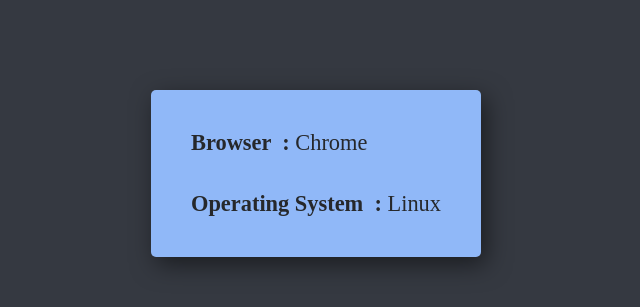
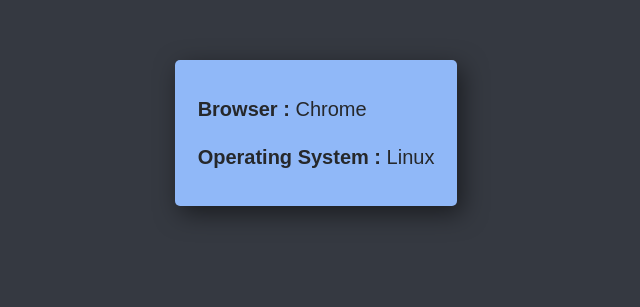
Before and after one commit to EshanTrivedi21/Browser_Detection, a plain HTML site: page index.html in a window 1280 px wide. Shown: the part 227-534 px from the top of the page, without its empty margins (324-964 px from the left). Drawn offline with Linux system fonts and the light colour scheme.

Commit message:
Final V1

```diff
--- a/index.html
+++ b/index.html
@@ -9,8 +9,8 @@
 </head>
 <body>
     <div class="container">
-        <div>Browser &nbsp;: <span id="browserType"></span></div>
-        <div>Operating System &nbsp;: <span id="osType"></span></div>
+        <div>Browser : <span id="browserType"></span></div>
+        <div>Operating System : <span id="osType"></span></div>
     </div>
     <script src="script.js"></script>
 </body>
--- a/script.js
+++ b/script.js
@@ -22,18 +22,23 @@
 
 let browserChecker = () => {
     let userDetails = navigator.userAgent;
+
     for (let i in browserList) {
+
         if (userDetails.includes(browserList[i].value)) {
             browserDetailsRef.innerHTML = browserList[i].name || "Unknown Browser";
             break;
         }
+
     }
 
     for (let i in osList) {
+
         if (userDetails.includes(osList[i].value)) {
             osDetailsRef.innerHTML = osList[i].name;
             break;
         }
+
     }
 }
 
--- a/styles.css
+++ b/styles.css
@@ -5,15 +5,16 @@
 
 body {
     display: grid;
-    height: 100vh;
-    font-family: 'Cinzel', serif;
+    height: 90vh;
+    font-family: Arial, Helvetica, sans-serif;
     background-color: #353941;
     place-items: center;
+    padding: 7.5%;
     box-sizing: border-box;
 }
 
 div{
-    padding: 17.5px;
+    padding: 12.5px;
     color: #26282b;
     font-weight: 600;
 }
@@ -25,8 +26,8 @@
 
 .container {
     background-color: #90b8f8;
-    padding: 22.5px;
+    padding: 25px 10px;
     box-shadow: 5px 7.5px 25px rgb(0,0,0,0.5);
     border-radius: 5px;
-    font-size: 1.4rem;
+    font-size: 1.25rem;
 }
```
